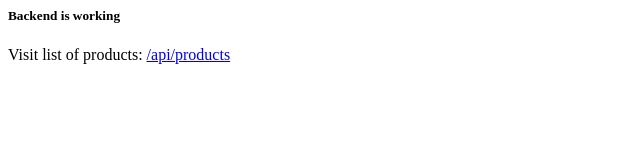
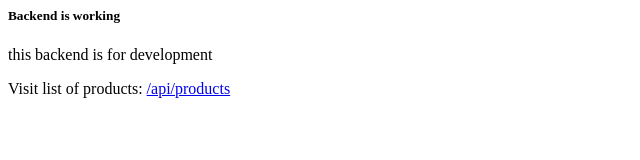
Before and after one commit to matiasstanghelini/api-prueba-01, a website: page public/index.html in a window 1280 px wide. Shown: the whole page, without its empty margins (0-640 px from the left). Drawn offline with Linux system fonts and the light colour scheme.

Commit message:
Se actualiza el texto

```diff
--- a/public/index.html
+++ b/public/index.html
@@ -1,3 +1,5 @@
 <h5>Backend is working</h5>
 
+<p>this backend is for development</p>
+
 <p>Visit list of products: <a href="/api/products">/api/products</a></p>
```
